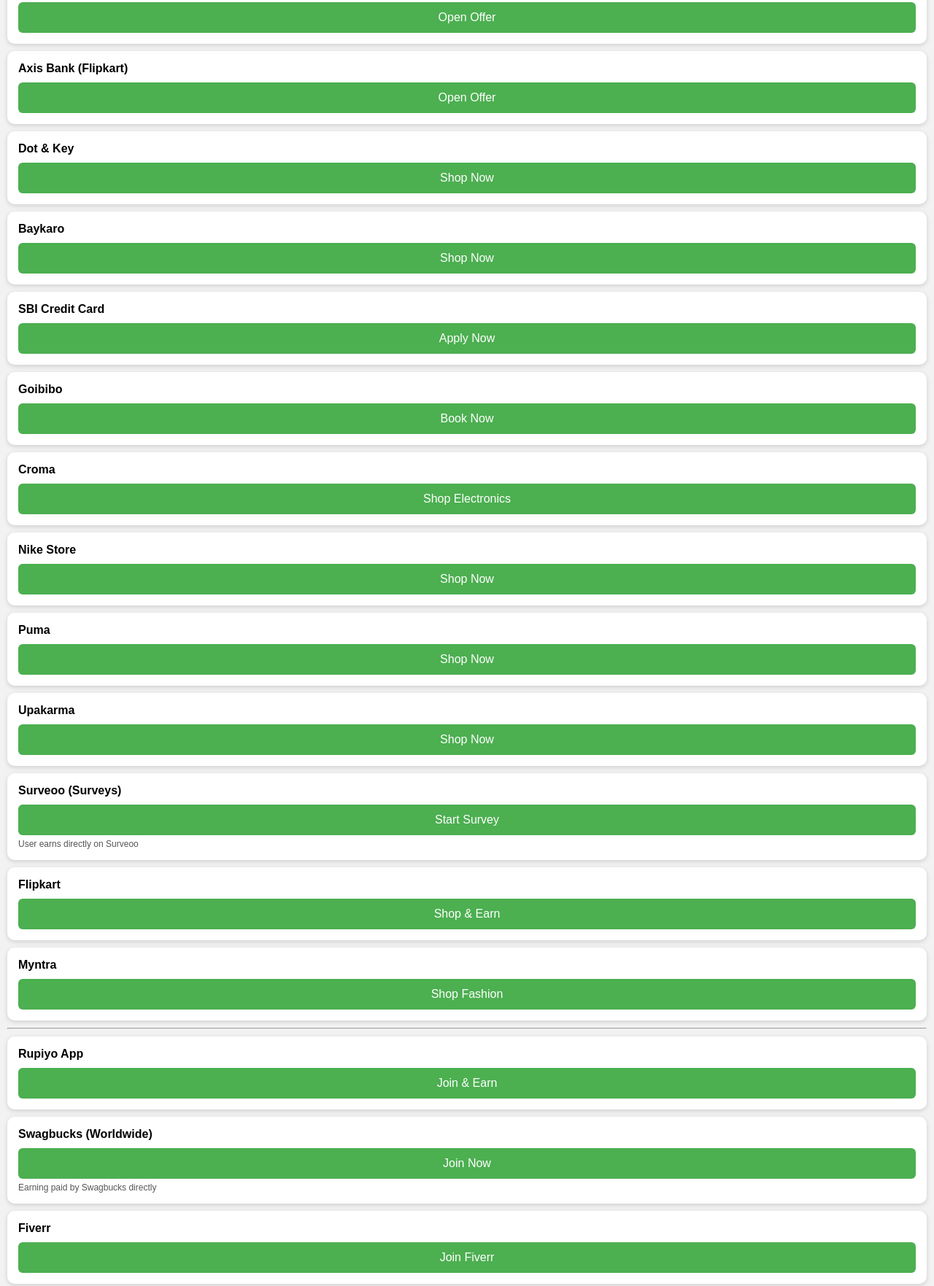
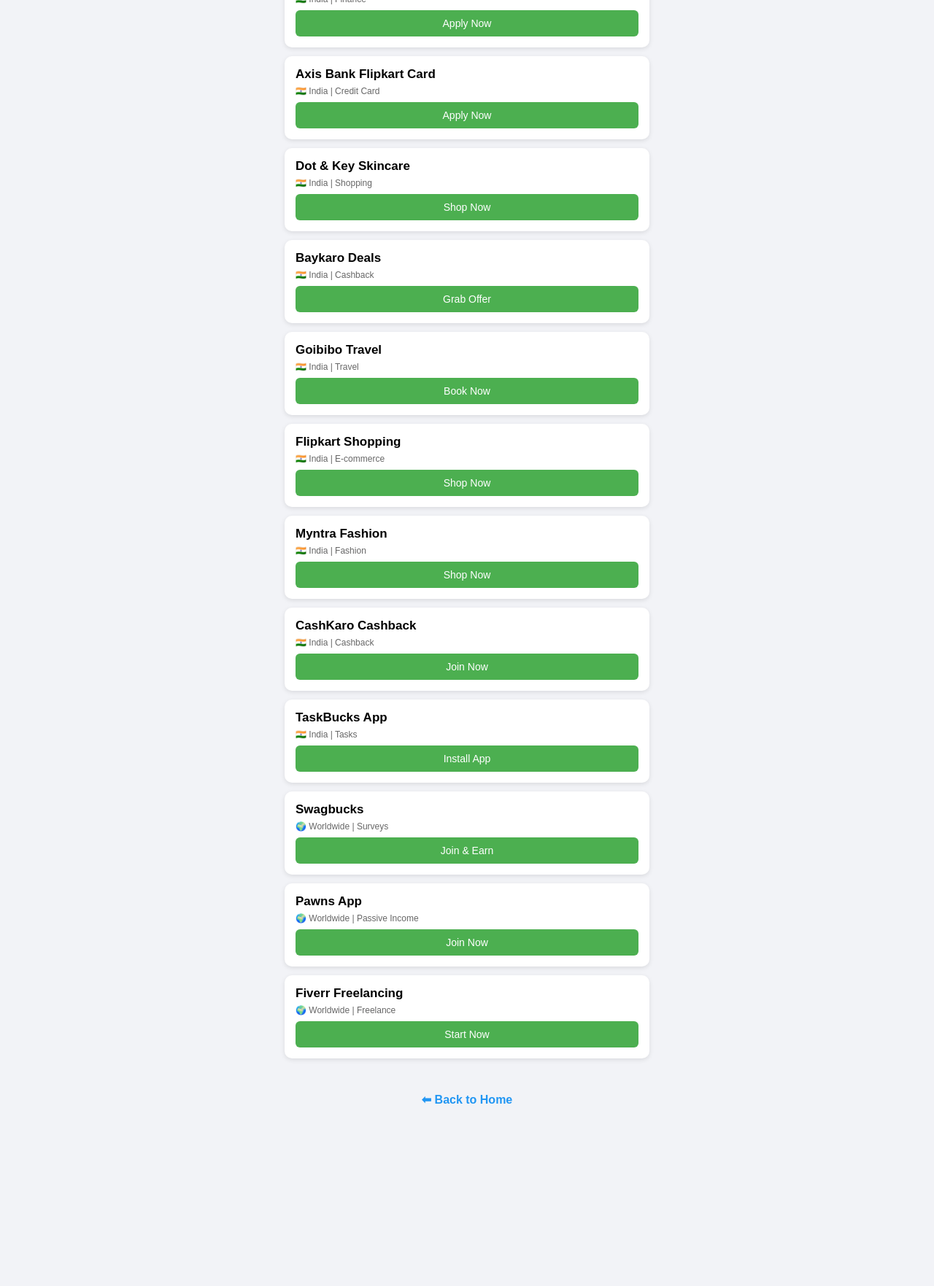
Before and after one commit to kashyapram21377-cmyk/EarnPaisaToday, a plain HTML site: page offers.html in a window 1280 px wide. Shown: the part 118-1881 px from the top of the page at 73% size. After the commit the page ends 1655 px from the top, so only its background shows below. Drawn offline with Linux system fonts and the light colour scheme.

Commit message:
Update offers.html
Final offers page with all affiliate links

```diff
--- a/offers.html
+++ b/offers.html
@@ -1,163 +1,149 @@
 <!DOCTYPE html>
-<html>
+<html lang="en">
 <head>
-<title>EarnPaisaToday – Offers</title>
+<meta charset="UTF-8">
+<title>Offers - EarnPaisaToday</title>
 <meta name="viewport" content="width=device-width, initial-scale=1">
+
 <style>
 body{
-  font-family:Arial;
-  background:#f2f2f2;
-  padding:10px;
-  margin:0
+  margin:0;
+  font-family:Arial,sans-serif;
+  background:#f2f3f7;
 }
-h2{text-align:center}
+header{
+  background:#2196f3;
+  color:#fff;
+  padding:15px;
+  text-align:center;
+  font-size:20px;
+  font-weight:bold;
+}
+.container{
+  padding:15px;
+  max-width:500px;
+  margin:auto;
+}
 .card{
   background:#fff;
   padding:15px;
-  margin:10px 0;
+  margin-bottom:12px;
   border-radius:10px;
-  box-shadow:0 2px 6px rgba(0,0,0,0.15)
+  box-shadow:0 2px 6px rgba(0,0,0,0.1);
 }
-.title{font-size:16px;font-weight:bold}
+.card h3{
+  margin:0 0 6px 0;
+  font-size:17px;
+}
+.tag{
+  font-size:12px;
+  color:#666;
+  margin-bottom:8px;
+}
 .btn{
   display:block;
-  margin-top:10px;
+  text-align:center;
+  padding:10px;
   background:#4caf50;
   color:#fff;
-  padding:12px;
+  text-decoration:none;
+  border-radius:6px;
+  font-size:14px;
+}
+.back{
+  display:block;
+  margin:20px auto;
   text-align:center;
-  border-radius:6px;
-  text-decoration:none
-}
-.note{
-  font-size:12px;
-  color:#555;
-  margin-top:5px
-}
-.lock{
-  text-align:center;
-  font-size:12px;
-  color:red;
-  margin-top:20px
+  text-decoration:none;
+  color:#2196f3;
+  font-weight:bold;
 }
 </style>
 </head>
+
 <body>
 
-<h2>🔥 EarnPaisaToday – Verified Offers</h2>
+<header>🔥 Offers (Worldwide)</header>
+
+<div class="container">
 
 <!-- INDIAN OFFERS -->
 <div class="card">
-  <div class="title">Axis Bank Credit Card</div>
-  <a class="btn" href="https://bitli.in/2rwAlkq">Open Offer</a>
+<h3>Axis Bank Credit Card</h3>
+<div class="tag">🇮🇳 India | Finance</div>
+<a class="btn" href="https://bitli.in/2rwAlkq" target="_blank">Apply Now</a>
 </div>
 
 <div class="card">
-  <div class="title">Axis Bank (Flipkart)</div>
-  <a class="btn" href="https://bitli.in/4RmxmtP">Open Offer</a>
+<h3>Axis Bank Flipkart Card</h3>
+<div class="tag">🇮🇳 India | Credit Card</div>
+<a class="btn" href="https://bitli.in/4RmxmtP" target="_blank">Apply Now</a>
 </div>
 
 <div class="card">
-  <div class="title">Dot & Key</div>
-  <a class="btn" href="https://bitli.in/T3QaQ73">Shop Now</a>
+<h3>Dot & Key Skincare</h3>
+<div class="tag">🇮🇳 India | Shopping</div>
+<a class="btn" href="https://bitli.in/T3QaQ73" target="_blank">Shop Now</a>
 </div>
 
 <div class="card">
-  <div class="title">Baykaro</div>
-  <a class="btn" href="https://bitli.in/UYbe9Qi">Shop Now</a>
+<h3>Baykaro Deals</h3>
+<div class="tag">🇮🇳 India | Cashback</div>
+<a class="btn" href="https://bitli.in/UYbe9Qi" target="_blank">Grab Offer</a>
 </div>
 
 <div class="card">
-  <div class="title">SBI Credit Card</div>
-  <a class="btn" href="https://bitli.in/N0W4A6Z">Apply Now</a>
+<h3>Goibibo Travel</h3>
+<div class="tag">🇮🇳 India | Travel</div>
+<a class="btn" href="https://bitli.in/3nLZNUH" target="_blank">Book Now</a>
 </div>
 
 <div class="card">
-  <div class="title">Goibibo</div>
-  <a class="btn" href="https://bitli.in/3nLZNUH">Book Now</a>
+<h3>Flipkart Shopping</h3>
+<div class="tag">🇮🇳 India | E-commerce</div>
+<a class="btn" href="https://fktr.in/ixIcJtX" target="_blank">Shop Now</a>
 </div>
 
 <div class="card">
-  <div class="title">Croma</div>
-  <a class="btn" href="https://bitli.in/3Mkadfg">Shop Electronics</a>
+<h3>Myntra Fashion</h3>
+<div class="tag">🇮🇳 India | Fashion</div>
+<a class="btn" href="https://myntr.it/8bfSc9N" target="_blank">Shop Now</a>
 </div>
 
 <div class="card">
-  <div class="title">Nike Store</div>
-  <a class="btn" href="https://bitli.in/TBe7E5U">Shop Now</a>
+<h3>CashKaro Cashback</h3>
+<div class="tag">🇮🇳 India | Cashback</div>
+<a class="btn" href="https://cashkaro.com?r=8693551&fname=Ramchander" target="_blank">Join Now</a>
 </div>
 
 <div class="card">
-  <div class="title">Puma</div>
-  <a class="btn" href="https://bitli.in/9u8WpFp">Shop Now</a>
+<h3>TaskBucks App</h3>
+<div class="tag">🇮🇳 India | Tasks</div>
+<a class="btn" href="http://tbk.bz/6jx761bf" target="_blank">Install App</a>
+</div>
+
+<!-- INTERNATIONAL OFFERS -->
+<div class="card">
+<h3>Swagbucks</h3>
+<div class="tag">🌍 Worldwide | Surveys</div>
+<a class="btn" href="https://www.swagbucks.com/p/register?rb=216913213" target="_blank">Join & Earn</a>
 </div>
 
 <div class="card">
-  <div class="title">Upakarma</div>
-  <a class="btn" href="https://bitli.in/uCKms7b">Shop Now</a>
+<h3>Pawns App</h3>
+<div class="tag">🌍 Worldwide | Passive Income</div>
+<a class="btn" href="https://discoverpawns.eu/1942855" target="_blank">Join Now</a>
 </div>
 
 <div class="card">
-  <div class="title">Surveoo (Surveys)</div>
-  <a class="btn" href="https://bitli.in/Miu0j3j">Start Survey</a>
-  <div class="note">User earns directly on Surveoo</div>
+<h3>Fiverr Freelancing</h3>
+<div class="tag">🌍 Worldwide | Freelance</div>
+<a class="btn" href="https://www.fiverr.com/pe/99a5xwY" target="_blank">Start Now</a>
 </div>
 
-<div class="card">
-  <div class="title">Flipkart</div>
-  <a class="btn" href="https://fktr.in/ixIcJtX">Shop & Earn</a>
 </div>
 
-<div class="card">
-  <div class="title">Myntra</div>
-  <a class="btn" href="https://myntr.it/8bfSc9N">Shop Fashion</a>
-</div>
-
-<hr>
-
-<!-- INTERNATIONAL / REFERRAL -->
-<div class="card">
-  <div class="title">Rupiyo App</div>
-  <a class="btn" href="https://rupiyo.app/referral?userId=46b95523-46cb-43c2-b275-ae1c7f5f4b38&userName=shiv+carpet&referralCode=CAC380">
-    Join & Earn
-  </a>
-</div>
-
-<div class="card">
-  <div class="title">Swagbucks (Worldwide)</div>
-  <a class="btn" href="https://www.swagbucks.com/p/register?rb=216913213">Join Now</a>
-  <div class="note">Earning paid by Swagbucks directly</div>
-</div>
-
-<div class="card">
-  <div class="title">Fiverr</div>
-  <a class="btn" href="https://www.fiverr.com/pe/99a5xwY">Join Fiverr</a>
-</div>
-
-<div class="card">
-  <div class="title">Pawns App</div>
-  <a class="btn" href="https://discoverpawns.eu/1942855">Join & Earn $3</a>
-</div>
-
-<div class="card">
-  <div class="title">CashKaro</div>
-  <a class="btn" href="https://cashkaro.com?r=8693551&fname=Ramchander">Join CashKaro</a>
-</div>
-
-<div class="card">
-  <div class="title">Google Pay</div>
-  <a class="btn" href="https://gpay.app.goo.gl/invite-Q93Z0">Get ₹21 Reward</a>
-</div>
-
-<div class="card">
-  <div class="title">TaskBucks</div>
-  <a class="btn" href="http://tbk.bz/6jx761bf">Download App</a>
-</div>
-
-<p class="lock">🔒 Verified links only • Fake earning not supported</p>
-
-<br>
-<a href="index.html">⬅ Back to Home</a>
+<a class="back" href="index.html">⬅ Back to Home</a>
 
 </body>
 </html>
```
